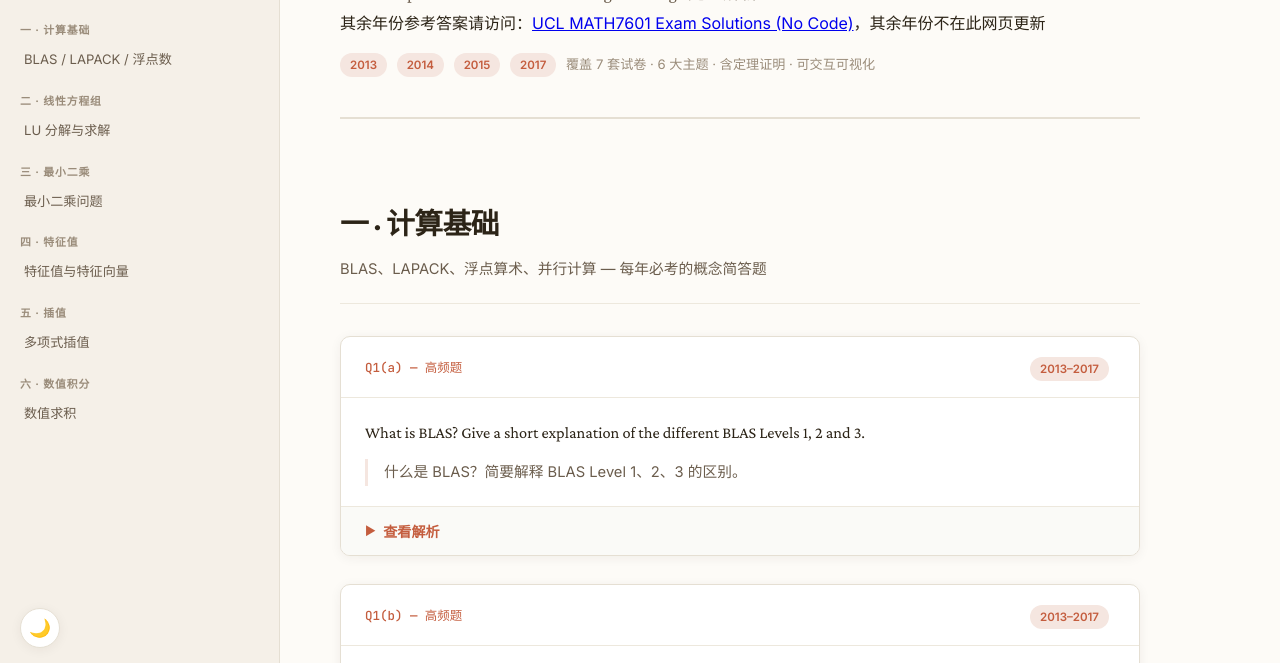
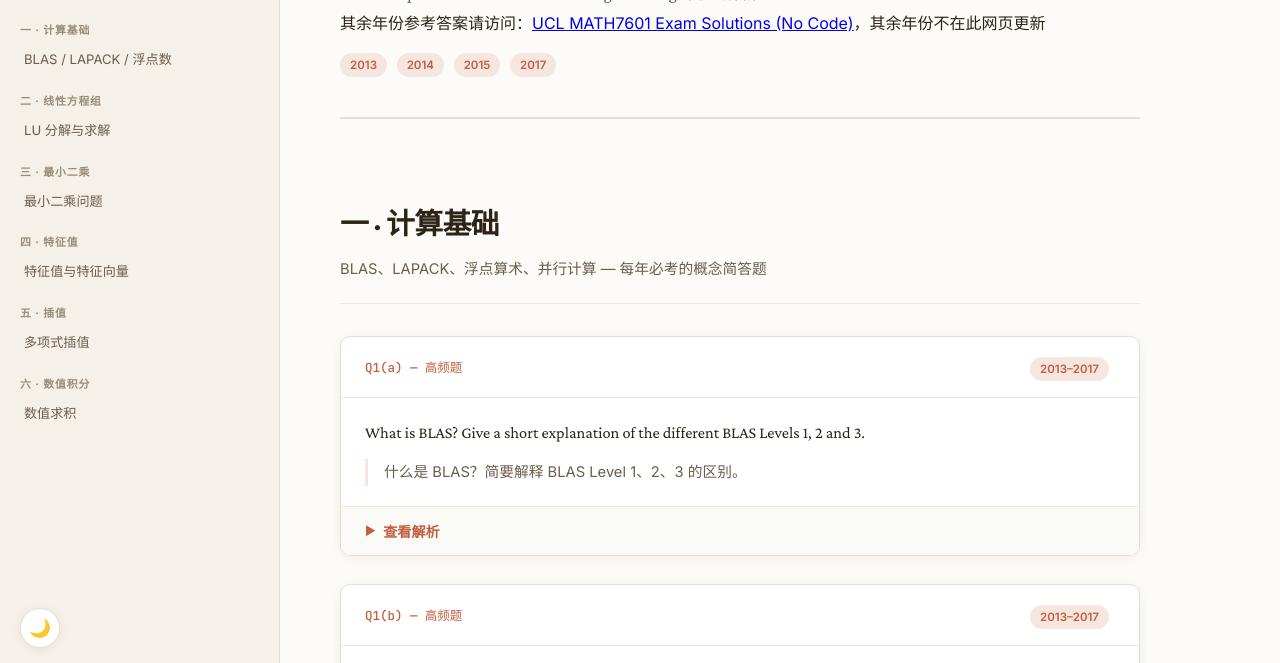
Before and after one commit to Karcen/UCL-math7601-exam-solutions-no-code.github.io, a plain HTML site: page index.html in a window 1280 px wide. Shown: the part 132-795 px from the top of the page. Drawn offline with nearby package versions, Linux system fonts and the light colour scheme.

Commit message:
Update index.html

```diff
--- a/index.html
+++ b/index.html
@@ -611,7 +611,6 @@ mjx-container { overflow-x: auto; overflow-y: hidden; padding: 2px 0; }
       <span class="badge badge-year">2014</span>
       <span class="badge badge-year">2015</span>
       <span class="badge badge-year">2017</span>
-      覆盖 7 套试卷 · 6 大主题 · 含定理证明 · 可交互可视化
     </div>
   </section>
 
```
